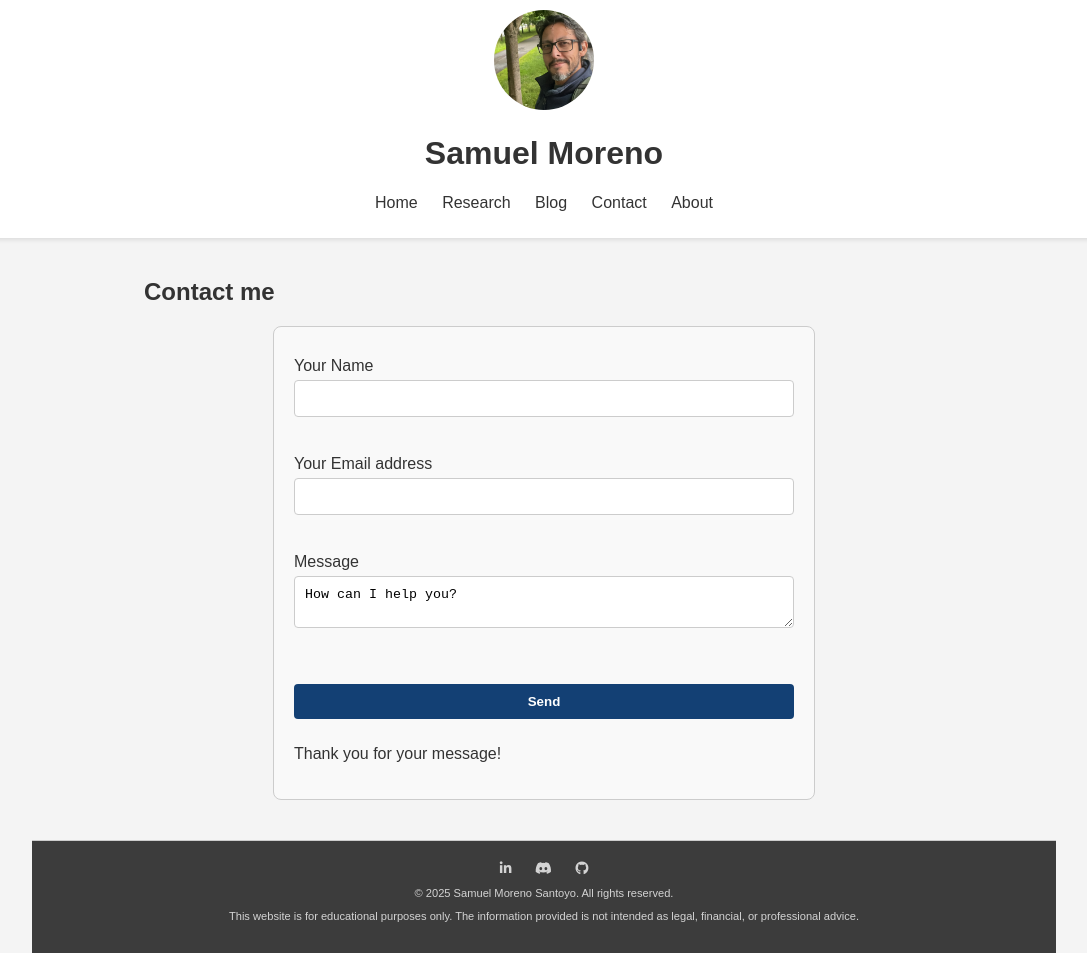
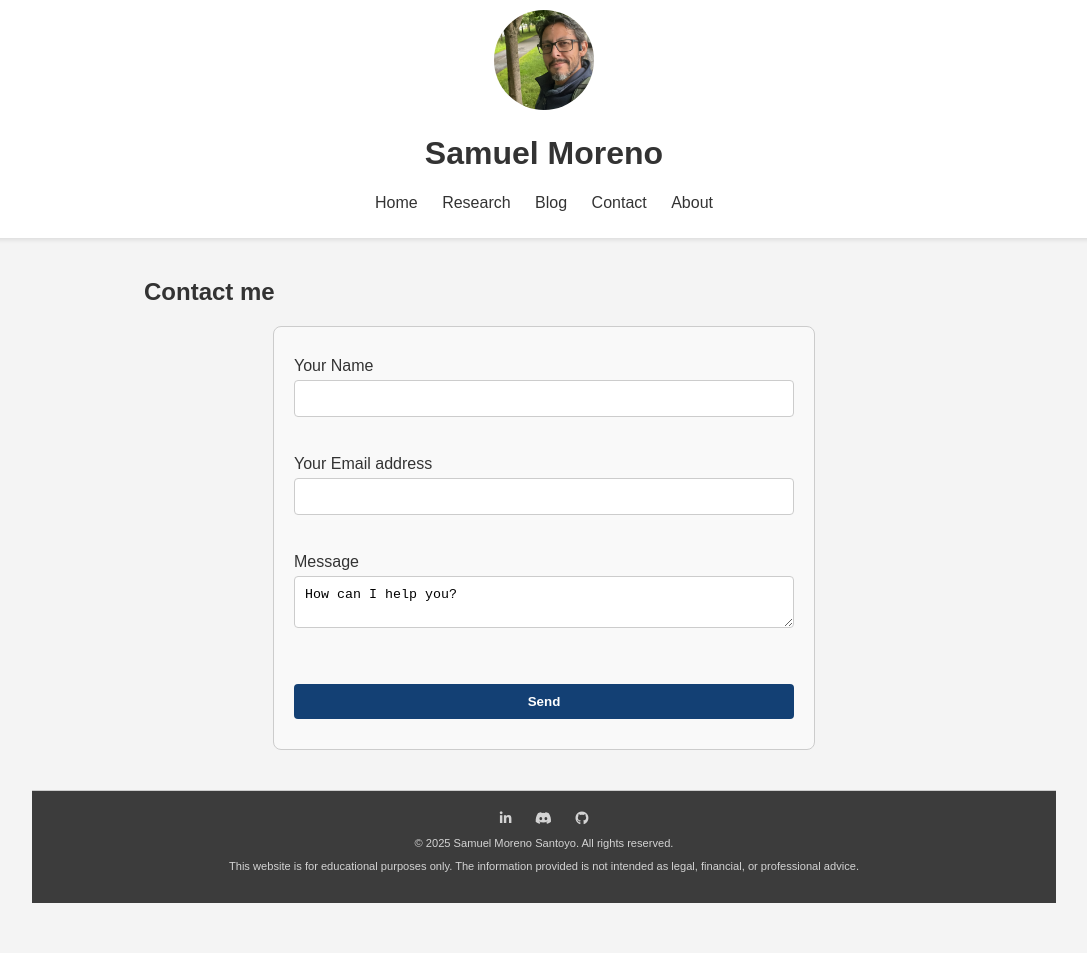
Before and after one commit to GregSom-MSc/GregSom-MSc.github.io, a Jekyll site: the page built from contact.md, in a window 1280 px wide. Shown: the whole page, without its empty margins (96-1183 px from the left). Built offline with Jekyll 4.4.1, drawn with Linux system fonts in a browser that asks for light colours; after the commit the page ends 903 px from its top, so only the background shows below that.

Commit message:
Update contact.md

```diff
--- a/contact.md
+++ b/contact.md
@@ -61,7 +61,5 @@ title: Contact
         <br>
         <input type="submit" value="Send" style="font-weight: bold;">
 
-        <p id="success-message">Thank you for your message!</p>
-
     </form>
 </div>
```
